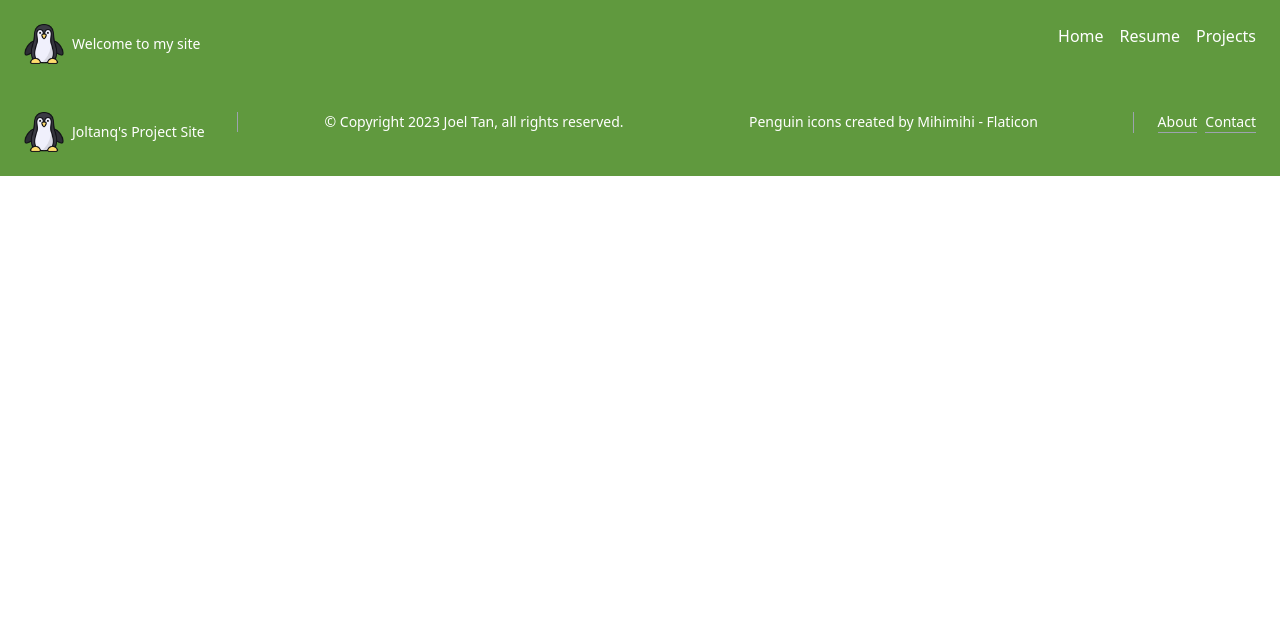
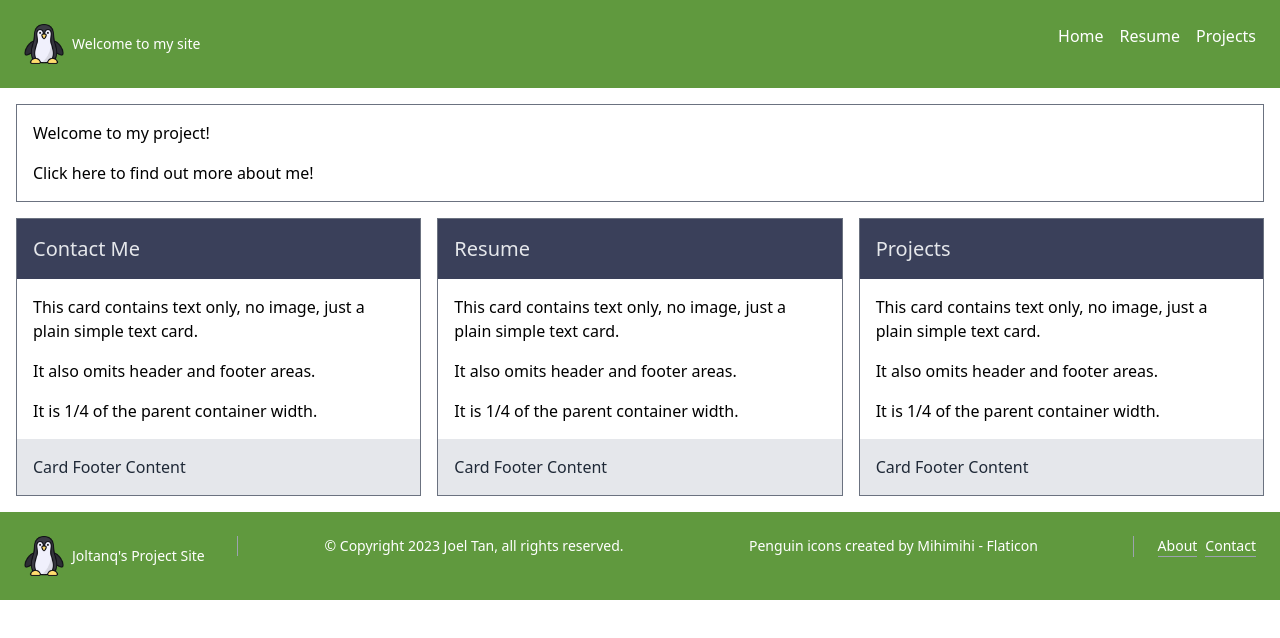
Before and after one commit to Joltanq/WebTech_Project, a website: page index.html in a window 1280 px wide. Drawn offline with Linux system fonts and the light colour scheme.

Commit message:
feat: add layout for home page

```diff
--- a/index.html
+++ b/index.html
@@ -46,10 +46,58 @@
 
     <main>
 
+    <div class="flex flex-col gap-4 p-4">
+            <div class=" border border-gray-500 flex flex-col gap-4 p-4">
+                <p>Welcome to my project!</p>
+                <a href="./resume.html">Click here to find out more about me!</a>
+            </div>
+
+        <div class="flex flex-row gap-4">
+            <div class=" border border-gray-500 flex flex-col gap-4 p-4">
+                <div class="bg-tertiary text-gray-200 p-4 -m-4 mb-0">
+                    <h4 class="text-bold text-xl">Contact Me</h4>
+                </div>
+                <div class="flex flex-col gap-4">
+                    <p>This card contains text only, no image, just a plain simple text card.</p>
+                    <p>It also omits header and footer areas.</p>
+                    <p>It is 1/4 of the parent container width.</p>
+                </div>
+                <div class="bg-gray-200 text-gray-800 p-4 -m-4 mt-0">
+                    <p>Card Footer Content</p>
+                </div>
+            </div>
+
+            <div class=" border border-gray-500 flex flex-col gap-4 p-4">
+                <div class="bg-tertiary text-gray-200 p-4 -m-4 mb-0">
+                    <h4 class="text-bold text-xl">Resume</h4>
+                </div>
+                <div class="flex flex-col gap-4">
+                    <p>This card contains text only, no image, just a plain simple text card.</p>
+                    <p>It also omits header and footer areas.</p>
+                    <p>It is 1/4 of the parent container width.</p>
+                </div>
+                <div class="bg-gray-200 text-gray-800 p-4 -m-4 mt-0">
+                    <p>Card Footer Content</p>
+                </div>
+            </div>
+
+            <div class=" border border-gray-500 flex flex-col gap-4 p-4">
+                <div class="bg-tertiary text-gray-200 p-4 -m-4 mb-0">
+                    <h4 class="text-bold text-xl">Projects</h4>
+                </div>
+                <div class="flex flex-col gap-4">
+                    <p>This card contains text only, no image, just a plain simple text card.</p>
+                    <p>It also omits header and footer areas.</p>
+                    <p>It is 1/4 of the parent container width.</p>
+                </div>
+                <div class="bg-gray-200 text-gray-800 p-4 -m-4 mt-0">
+                    <p>Card Footer Content</p>
+                </div>
+            </div>
+    </div>
+
+    </div>
     </main>
-
-
-
     <!--add footer-->
     <footer>
         <div class="text-white bg-primary-dark
```
Also changed, not shown: assets/css/site.css. Lines whose indentation alone changed are shown as unchanged.
